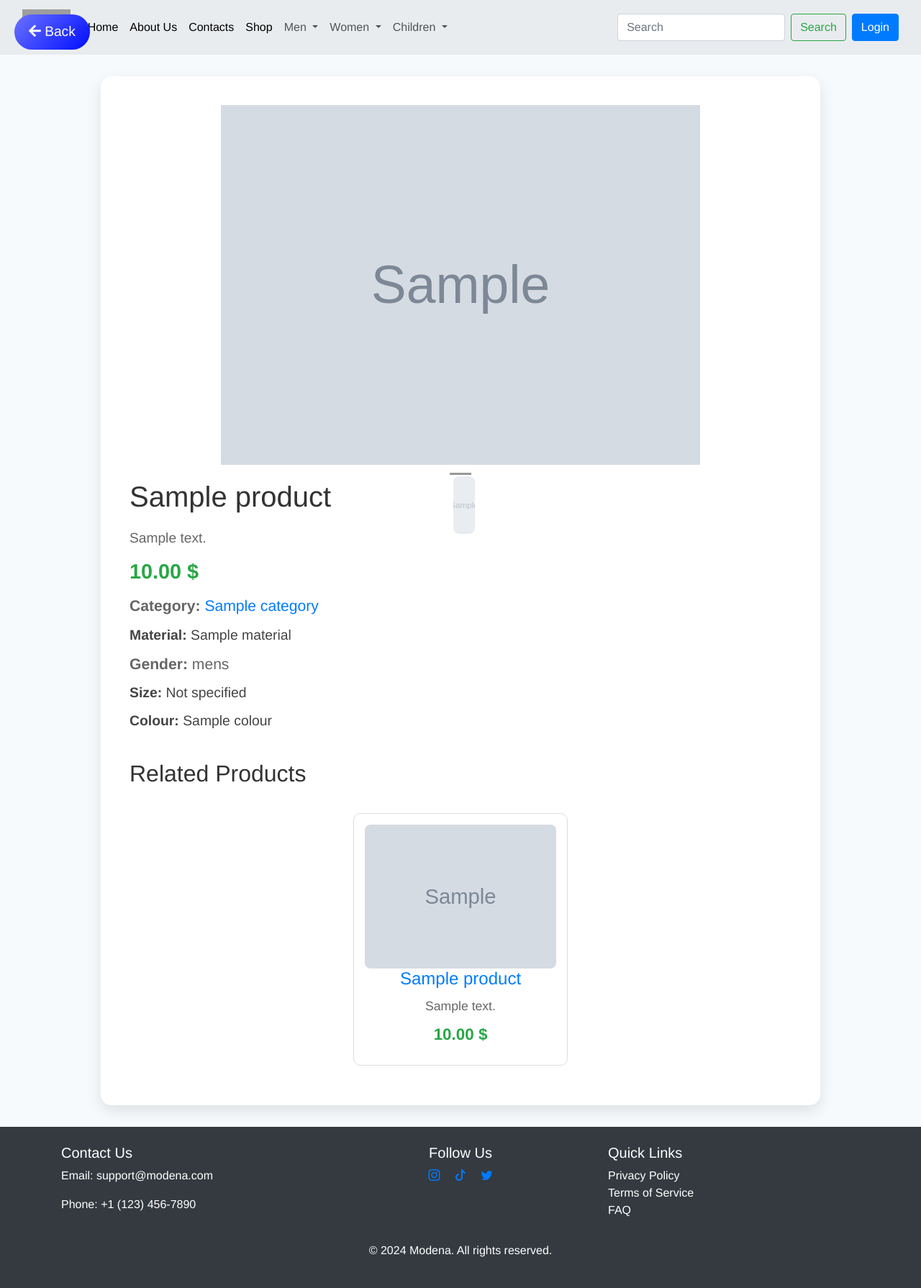
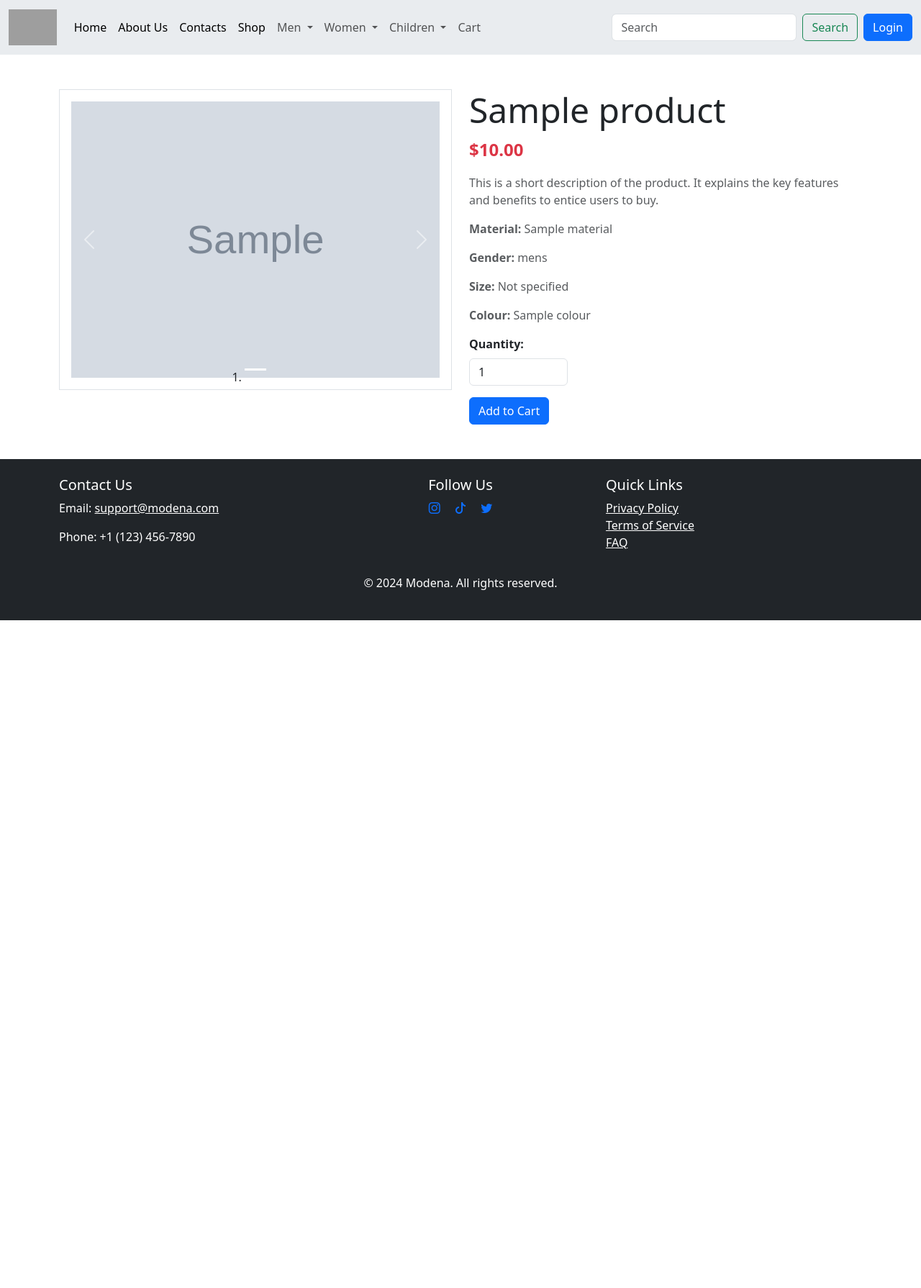
Before and after one commit to DimaPr7/modena_project, a Django app: page /products/detail/1/ in a window 1280 px wide. Shown: the whole page at 72% size. After the commit the page ends 862 px from the top, so only its background shows below. Run offline with Django 4.2, Linux system fonts and the light colour scheme; tables that the repository leaves empty hold one stand-in row (values such as "Sample post"); grey boxes marked "Sample" are stand-in pictures; some libraries are stand-ins or nearby versions; grey boxes are pictures that could not be loaded.

Commit message:
75% of version 4 (without payment)

```diff
--- a/modena_website/templates/base.html
+++ b/modena_website/templates/base.html
@@ -21,6 +21,14 @@
     transform: translateY(-5px); /* Легкий эффект подъема */
 }
 
+.navbar {
+    position: relative;
+    z-index: 1000; /* высокий z-index для navbar */
+}
+.content {
+    position: relative;
+    z-index: 999; /* Убедитесь, что контент не перекрывает navbar */
+}
     </style>
 </head>
 <body>
@@ -67,9 +75,14 @@
                 </ul>
             </li>
 
-                {% if user.is_authenticated %}
-                <li class="nav-item"><a class="nav-link" href="/view_cart/">Cart</a></li>
-                {% endif %}
+                <li class="nav-item">
+    {% if user.is_authenticated %}
+        <a class="nav-link" href="{% url 'view_cart' %}">Cart</a>
+    {% else %}
+        <a class="nav-link" href="{% url 'login' %}?next={% url 'view_cart' %}">Cart</a>
+    {% endif %}
+</li>
+
 
             </ul>
             <form class="d-flex" role="search" method="get" action="{% url 'products:product_list' %}">
--- a/products/models.py
+++ b/products/models.py
@@ -20,9 +20,7 @@ class Product(models.Model):
     colour = models.ForeignKey("core.Colour", on_delete=models.SET_NULL, null=True, blank=True)  # Link to Colour
     related_products = models.ManyToManyField("self", blank=True)  # Self-related products
     full_collection = models.ManyToManyField("self", blank=True)  # Self-related collection
+    quantity = models.PositiveIntegerField(default=0)  # New field for quantity
 
     def __str__(self):
         return self.name
-
-#   bucket = pass #unknown
-#   wanted = pass #
--- a/products/templates/products/product_detail.html
+++ b/products/templates/products/product_detail.html
@@ -1,255 +1,342 @@
+{#{% extends "base.html" %}#}
+{##}
+{#{% block content %}#}
+{#<!DOCTYPE html>#}
+{#<html lang="en">#}
+{#<head>#}
+{#    <meta charset="UTF-8">#}
+{#    <meta name="viewport" content="width=device-width, initial-scale=1.0">#}
+{#    <title>{{ product.name }} - Product Detail</title>#}
+{#    <link rel="stylesheet" href="https://cdnjs.cloudflare.com/ajax/libs/font-awesome/5.15.4/css/all.min.css">#}
+{#    <link rel="stylesheet" href="https://stackpath.bootstrapcdn.com/bootstrap/4.5.3/css/bootstrap.min.css">#}
+{#    <style>#}
+{#        body {#}
+{#            font-family: 'Helvetica Neue', sans-serif;#}
+{#            background-color: #f7fafc;#}
+{#            color: #3c4858;#}
+{#        }#}
+{##}
+{#        .product-detail {#}
+{#            background: #ffffff;#}
+{#            border-radius: 15px;#}
+{#            box-shadow: 0 8px 20px rgba(0, 0, 0, 0.1);#}
+{#            padding: 40px;#}
+{#            margin: 30px auto;#}
+{#            max-width: 1000px;#}
+{#            position: relative;#}
+{#        }#}
+{##}
+{#        .product-detail h1 {#}
+{#            font-size: 2.5em;#}
+{#            margin: 20px 0;#}
+{#            color: #333;#}
+{#        }#}
+{##}
+{#        .product-detail p {#}
+{#            font-size: 1.2em;#}
+{#            color: #666;#}
+{#            margin: 10px 0;#}
+{#        }#}
+{##}
+{#        .price {#}
+{#            font-size: 1.8em;#}
+{#            font-weight: bold;#}
+{#            color: #28a745;#}
+{#            margin: 10px 0;#}
+{#        }#}
+{##}
+{#        .details div {#}
+{#            margin-bottom: 10px;#}
+{#            font-size: 1.1em;#}
+{#            color: #444;#}
+{#        }#}
+{##}
+{#        .back-link {#}
+{#            position: absolute;#}
+{#            top: 20px;#}
+{#            left: 20px;#}
+{#            display: inline-block;#}
+{#            background: linear-gradient(135deg, #6b73ff, #000dff);#}
+{#            color: white;#}
+{#            font-size: 1.2em;#}
+{#            padding: 10px 20px;#}
+{#            border-radius: 30px;#}
+{#            text-decoration: none;#}
+{#            transition: background 0.3s, transform 0.3s;#}
+{#        }#}
+{##}
+{#        .back-link:hover {#}
+{#            background: linear-gradient(135deg, #4b4eff, #000adf);#}
+{#            transform: translateY(-3px);#}
+{#        }#}
+{##}
+{#        .carousel-inner img {#}
+{#            border-radius: 15px;#}
+{#            max-height: 500px;#}
+{#            object-fit: contain;#}
+{#            transition: transform 0.3s ease-in-out;#}
+{#        }#}
+{##}
+{#        .carousel-item {#}
+{#            position: relative;#}
+{#            overflow: hidden;#}
+{#        }#}
+{##}
+{#        .carousel-indicators {#}
+{#            bottom: -40px;#}
+{#        }#}
+{##}
+{#        .carousel-indicators li {#}
+{#            background-color: #333;#}
+{#        }#}
+{##}
+{#        .thumbnail-img {#}
+{#            width: 80px;#}
+{#            height: 80px;#}
+{#            margin: 5px;#}
+{#            border-radius: 8px;#}
+{#            cursor: pointer;#}
+{#            transition: transform 0.3s ease;#}
+{#        }#}
+{##}
+{#        .thumbnail-img:hover {#}
+{#            transform: scale(1.1);#}
+{#            border: 2px solid #007bff;#}
+{#        }#}
+{##}
+{#        .related-products {#}
+{#            margin-top: 40px;#}
+{#        }#}
+{##}
+{#        .related-products h2 {#}
+{#            font-size: 2em;#}
+{#            color: #333;#}
+{#            margin-bottom: 20px;#}
+{#        }#}
+{##}
+{#        .product {#}
+{#            background: #fff;#}
+{#            border: 1px solid #ddd;#}
+{#            border-radius: 10px;#}
+{#            padding: 15px;#}
+{#            margin: 15px;#}
+{#            transition: transform 0.3s, box-shadow 0.3s;#}
+{#            text-align: center;#}
+{#        }#}
+{##}
+{#        .product:hover {#}
+{#            transform: translateY(-5px);#}
+{#            box-shadow: 0 4px 20px rgba(0, 0, 0, 0.1);#}
+{#        }#}
+{##}
+{#        .product img {#}
+{#            border-radius: 8px;#}
+{#            max-height: 200px;#}
+{#            object-fit: cover;#}
+{#        }#}
+{##}
+{#        .product h3 {#}
+{#            font-size: 1.5em;#}
+{#            color: #333;#}
+{#        }#}
+{##}
+{#        .product p {#}
+{#            font-size: 1.1em;#}
+{#            color: #666;#}
+{#        }#}
+{##}
+{#        .product .price {#}
+{#            font-size: 1.4em;#}
+{#            color: #28a745;#}
+{#            font-weight: bold;#}
+{#        }#}
+{#    </style>#}
+{#</head>#}
+{#<body>#}
+{#    <div class="container">#}
+{#        <!-- Красивая кнопка стрелки слева сверху -->#}
+{#        <a href="javascript:history.back()" class="back-link">#}
+{#            <i class="fas fa-arrow-left"></i> Back#}
+{#        </a>#}
+{##}
+{#        <div class="product-detail">#}
+{#            <!-- Карусель изображений -->#}
+{#            <div id="product-carousel" class="carousel slide" data-ride="carousel">#}
+{#                <div class="carousel-inner">#}
+{#                    {% for photo in product.photos.all %}#}
+{#                        <div class="carousel-item {% if forloop.first %} active {% endif %}" id="carousel-item-{{ forloop.counter0 }}">#}
+{#                            <img src="{{ photo.image.url }}" class="d-block w-100" alt="{{ product.name }}">#}
+{#                        </div>#}
+{#                    {% empty %}#}
+{#                        <div class="carousel-item active">#}
+{#                            <img src="/path/to/placeholder.jpg" class="d-block w-100" alt="No image available">#}
+{#                        </div>#}
+{#                    {% endfor %}#}
+{#                </div>#}
+{#                <a class="carousel-control-prev" href="#product-carousel" role="button" data-slide="prev">#}
+{#                    <span class="carousel-control-prev-icon" aria-hidden="true"></span>#}
+{#                    <span class="sr-only">Previous</span>#}
+{#                </a>#}
+{#                <a class="carousel-control-next" href="#product-carousel" role="button" data-slide="next">#}
+{#                    <span class="carousel-control-next-icon" aria-hidden="true"></span>#}
+{#                    <span class="sr-only">Next</span>#}
+{#                </a>#}
+{#                <ol class="carousel-indicators">#}
+{#                    {% for photo in product.photos.all %}#}
+{#                        <li data-target="#product-carousel" data-slide-to="{{ forloop.counter0 }}" class="thumbnail-item" onclick="changeImage({{ forloop.counter0 }})">#}
+{#                            <img src="{{ photo.image.url }}" class="d-block w-100 thumbnail-img" alt="{{ product.name }}">#}
+{#                        </li>#}
+{#                    {% empty %}#}
+{#                        <li class="active">#}
+{#                            <img src="/path/to/placeholder.jpg" class="d-block w-100 thumbnail-img" alt="No image available">#}
+{#                        </li>#}
+{#                    {% endfor %}#}
+{#                </ol>#}
+{#            </div>#}
+{##}
+{#            <h1>{{ product.name }}</h1>#}
+{#            <p>{{ product.description|safe }}</p>#}
+{#            <div class="price">{{ product.price }} $</div>#}
+{#            <div class="details">#}
+{#                <div>#}
+{#                    <p><strong>Category:</strong>#}
+{#                        <a href="{% url 'products:category_products' category_name=product.category.name %}">#}
+{#                            {{ product.category.name }}#}
+{#                        </a>#}
+{#                    </p>#}
+{##}
+{#                    {% if user.is_staff %}#}
+{#                        <div><strong>Discount:</strong> {{ product.discount.name|default:"No discount" }}</div>#}
+{#                        <div><strong>SKU:</strong> {{ product.sku }}</div>#}
+{#                    {% endif %}#}
+{#                    <div><strong>Material:</strong> {{ product.material.name|default:"Not specified" }}</div>#}
+{#                    <p><strong>Gender:</strong> {{ product.gender.name }}</p>#}
+{#                    <div><strong>Size:</strong> {{ product.size.name|default:"Not specified" }}</div>#}
+{#                    <div><strong>Colour:</strong> {{ product.colour.name|default:"Not specified" }}</div>#}
+{#                </div>#}
+{#            </div>#}
+{##}
+{#            {% if product.related_products.exists %}#}
+{#                <div class="related-products">#}
+{#                    <h2>Related Products</h2>#}
+{#                    <div class="d-flex flex-wrap justify-content-center">#}
+{#                        {% for related_product in product.related_products.all %}#}
+{#                            <div class="product">#}
+{#                                {% if related_product.photos.first %}#}
+{#                                    <img src="{{ related_product.photos.first.image.url }}" alt="{{ related_product.name }}">#}
+{#                                {% else %}#}
+{#                                    <img src="/path/to/placeholder.jpg" alt="No image available">#}
+{#                                {% endif %}#}
+{#                                <h3><a href="{% url 'products:detail' related_product.pk %}">{{ related_product.name }}</a></h3>#}
+{#                                <p>{{ related_product.description }}</p>#}
+{#                                <div class="price">{{ related_product.price }} $</div>#}
+{#                            </div>#}
+{#                        {% empty %}#}
+{#                            <p>No related products.</p>#}
+{#                        {% endfor %}#}
+{#                    </div>#}
+{#                </div>#}
+{#            {% endif %}#}
+{#        </div>#}
+{#    </div>#}
+{##}
+{#    <script src="https://code.jquery.com/jquery-3.5.1.slim.min.js"></script>#}
+{#    <script src="https://cdn.jsdelivr.net/npm/@popperjs/core@2.9.2/dist/umd/popper.min.js"></script>#}
+{#    <script src="https://stackpath.bootstrapcdn.com/bootstrap/4.5.3/js/bootstrap.min.js"></script>#}
+{#    <script>#}
+{#        function changeImage(index) {#}
+{#            // Меняем активное изображение карусели#}
+{#            var newImage = document.querySelectorAll('.carousel-item')[index];#}
+{#            var activeImage = document.querySelector('.carousel-item.active');#}
+{#            activeImage.classList.remove('active');#}
+{#            newImage.classList.add('active');#}
+{#        }#}
+{#    </script>#}
+{#</body>#}
+{#</html>#}
+{#{% endblock %}#}
 {% extends "base.html" %}
-
 {% block content %}
 <!DOCTYPE html>
 <html lang="en">
 <head>
   <meta charset="UTF-8">
   <meta name="viewport" content="width=device-width, initial-scale=1.0">
-    <title>{{ product.name }} - Product Detail</title>
-    <link rel="stylesheet" href="https://cdnjs.cloudflare.com/ajax/libs/font-awesome/5.15.4/css/all.min.css">
-    <link rel="stylesheet" href="https://stackpath.bootstrapcdn.com/bootstrap/4.5.3/css/bootstrap.min.css">
-    <style>
-        body {
-            font-family: 'Helvetica Neue', sans-serif;
-            background-color: #f7fafc;
-            color: #3c4858;
-        }
-
-        .product-detail {
-            background: #ffffff;
-            border-radius: 15px;
-            box-shadow: 0 8px 20px rgba(0, 0, 0, 0.1);
-            padding: 40px;
-            margin: 30px auto;
-            max-width: 1000px;
-            position: relative;
-        }
-
-        .product-detail h1 {
-            font-size: 2.5em;
-            margin: 20px 0;
-            color: #333;
-        }
-
-        .product-detail p {
-            font-size: 1.2em;
-            color: #666;
-            margin: 10px 0;
-        }
-
-        .price {
-            font-size: 1.8em;
-            font-weight: bold;
-            color: #28a745;
-            margin: 10px 0;
-        }
-
-        .details div {
-            margin-bottom: 10px;
-            font-size: 1.1em;
-            color: #444;
-        }
-
-        .back-link {
-            position: absolute;
-            top: 20px;
-            left: 20px;
-            display: inline-block;
-            background: linear-gradient(135deg, #6b73ff, #000dff);
-            color: white;
-            font-size: 1.2em;
-            padding: 10px 20px;
-            border-radius: 30px;
-            text-decoration: none;
-            transition: background 0.3s, transform 0.3s;
-        }
-
-        .back-link:hover {
-            background: linear-gradient(135deg, #4b4eff, #000adf);
-            transform: translateY(-3px);
-        }
-
-        .carousel-inner img {
-            border-radius: 15px;
-            max-height: 500px;
-            object-fit: contain;
-            transition: transform 0.3s ease-in-out;
-        }
-
-        .carousel-item {
-            position: relative;
-            overflow: hidden;
-        }
-
-        .carousel-indicators {
-            bottom: -40px;
-        }
-
-        .carousel-indicators li {
-            background-color: #333;
-        }
-
-        .thumbnail-img {
-            width: 80px;
-            height: 80px;
-            margin: 5px;
-            border-radius: 8px;
-            cursor: pointer;
-            transition: transform 0.3s ease;
-        }
-
-        .thumbnail-img:hover {
-            transform: scale(1.1);
-            border: 2px solid #007bff;
-        }
-
-        .related-products {
-            margin-top: 40px;
-        }
-
-        .related-products h2 {
-            font-size: 2em;
-            color: #333;
-            margin-bottom: 20px;
-        }
-
-        .product {
-            background: #fff;
-            border: 1px solid #ddd;
-            border-radius: 10px;
-            padding: 15px;
-            margin: 15px;
-            transition: transform 0.3s, box-shadow 0.3s;
-            text-align: center;
-        }
-
-        .product:hover {
-            transform: translateY(-5px);
-            box-shadow: 0 4px 20px rgba(0, 0, 0, 0.1);
-        }
-
-        .product img {
-            border-radius: 8px;
-            max-height: 200px;
-            object-fit: cover;
-        }
-
-        .product h3 {
-            font-size: 1.5em;
-            color: #333;
-        }
-
-        .product p {
-            font-size: 1.1em;
-            color: #666;
-        }
-
-        .product .price {
-            font-size: 1.4em;
-            color: #28a745;
-            font-weight: bold;
-        }
-    </style>
+  <title>Product Details</title>
+  <!-- Bootstrap CSS -->
+  <link href="https://cdn.jsdelivr.net/npm/bootstrap@5.3.0-alpha1/dist/css/bootstrap.min.css" rel="stylesheet">
 </head>
 <body>
-    <div class="container">
-        <!-- Красивая кнопка стрелки слева сверху -->
-        <a href="javascript:history.back()" class="back-link">
-            <i class="fas fa-arrow-left"></i> Back
-        </a>
 
-        <div class="product-detail">
-            <!-- Карусель изображений -->
-            <div id="product-carousel" class="carousel slide" data-ride="carousel">
+  <div class="container my-5">
+    <div class="row">
+      <!-- Product Image -->
+      <div class="col-md-6">
+    <div id="product-carousel" class="carousel slide border p-3 text-center" data-bs-ride="carousel">
+        <!-- Индикаторы (точки внизу карусели) -->
+        <ol class="carousel-indicators">
+            {% for photo in product.photos.all %}
+                <li data-bs-target="#product-carousel" data-bs-slide-to="{{ forloop.counter0 }}" class="{% if forloop.first %}active{% endif %}"></li>
+            {% endfor %}
+        </ol>
+
+        <!-- Слайды -->
         <div class="carousel-inner">
             {% for photo in product.photos.all %}
-                        <div class="carousel-item {% if forloop.first %} active {% endif %}" id="carousel-item-{{ forloop.counter0 }}">
-                            <img src="{{ photo.image.url }}" class="d-block w-100" alt="{{ product.name }}">
+                <div class="carousel-item {% if forloop.first %}active{% endif %}">
+                    <img src="{{ photo.image.url }}" class="d-block w-100 img-fluid" alt="{{ product.name }}" style="max-height: 400px; object-fit: contain;">
                 </div>
             {% empty %}
                 <div class="carousel-item active">
-                            <img src="/path/to/placeholder.jpg" class="d-block w-100" alt="No image available">
+                    <img src="https://via.placeholder.com/400" class="d-block w-100 img-fluid" alt="No image available" style="max-height: 400px; object-fit: contain;">
                 </div>
             {% endfor %}
         </div>
-                <a class="carousel-control-prev" href="#product-carousel" role="button" data-slide="prev">
+
+        <!-- Навигация (стрелки) -->
+        <a class="carousel-control-prev" href="#product-carousel" role="button" data-bs-slide="prev">
             <span class="carousel-control-prev-icon" aria-hidden="true"></span>
             <span class="sr-only">Previous</span>
         </a>
-                <a class="carousel-control-next" href="#product-carousel" role="button" data-slide="next">
+        <a class="carousel-control-next" href="#product-carousel" role="button" data-bs-slide="next">
             <span class="carousel-control-next-icon" aria-hidden="true"></span>
             <span class="sr-only">Next</span>
         </a>
-                <ol class="carousel-indicators">
-                    {% for photo in product.photos.all %}
-                        <li data-target="#product-carousel" data-slide-to="{{ forloop.counter0 }}" class="thumbnail-item" onclick="changeImage({{ forloop.counter0 }})">
-                            <img src="{{ photo.image.url }}" class="d-block w-100 thumbnail-img" alt="{{ product.name }}">
-                        </li>
-                    {% empty %}
-                        <li class="active">
-                            <img src="/path/to/placeholder.jpg" class="d-block w-100 thumbnail-img" alt="No image available">
-                        </li>
-                    {% endfor %}
-                </ol>
-            </div>
-
-            <h1>{{ product.name }}</h1>
-            <p>{{ product.description|safe }}</p>
-            <div class="price">{{ product.price }} $</div>
-            <div class="details">
-                <div>
-                    <p><strong>Category:</strong>
-                        <a href="{% url 'products:category_products' category_name=product.category.name %}">
-                            {{ product.category.name }}
-                        </a>
-                    </p>
-
-                    {% if user.is_staff %}
-                        <div><strong>Discount:</strong> {{ product.discount.name|default:"No discount" }}</div>
-                        <div><strong>SKU:</strong> {{ product.sku }}</div>
-                    {% endif %}
-                    <div><strong>Material:</strong> {{ product.material.name|default:"Not specified" }}</div>
-                    <p><strong>Gender:</strong> {{ product.gender.name }}</p>
-                    <div><strong>Size:</strong> {{ product.size.name|default:"Not specified" }}</div>
-                    <div><strong>Colour:</strong> {{ product.colour.name|default:"Not specified" }}</div>
     </div>
 </div>
 
-            {% if product.related_products.exists %}
-                <div class="related-products">
-                    <h2>Related Products</h2>
-                    <div class="d-flex flex-wrap justify-content-center">
-                        {% for related_product in product.related_products.all %}
-                            <div class="product">
-                                {% if related_product.photos.first %}
-                                    <img src="{{ related_product.photos.first.image.url }}" alt="{{ related_product.name }}">
-                                {% else %}
-                                    <img src="/path/to/placeholder.jpg" alt="No image available">
-                                {% endif %}
-                                <h3><a href="{% url 'products:detail' related_product.pk %}">{{ related_product.name }}</a></h3>
-                                <p>{{ related_product.description }}</p>
-                                <div class="price">{{ related_product.price }} $</div>
+
+      <!-- Product Details -->
+      <div class="col-md-6">
+        <h1 class="display-5">{{ product.name }}</h1>
+        <p class="text-danger fw-bold fs-4">${{ product.price }}</p>
+        <p class="text-muted">
+          This is a short description of the product. It explains the key features and benefits to entice users to buy.
+        </p>
+        <p class="text-muted">
+    <strong>Material:</strong> {{ product.material.name|default:"Not specified" }}</p>
+        <p class="text-muted"><strong>Gender:</strong> {{ product.gender.name }}</p>
+        <p class="text-muted"><strong>Size:</strong> {{ product.size.name|default:"Not specified" }}</p>
+        <p class="text-muted"><strong>Colour:</strong> {{ product.colour.name|default:"Not specified" }}</p>
+
+
+        <div class="my-3">
+    <label for="quantity" class="form-label fw-semibold">Quantity:</label>
+    <input type="number" id="quantity" class="form-control w-25" value="1" min="1" readonly>
 </div>
-                        {% empty %}
-                            <p>No related products.</p>
-                        {% endfor %}
+
+        <a href="{% url 'add_to_cart' product.id %}" class="btn btn-primary">Add to Cart</a>
       </div>
-                </div>
-            {% endif %}
     </div>
   </div>
 
-    <script src="https://code.jquery.com/jquery-3.5.1.slim.min.js"></script>
-    <script src="https://cdn.jsdelivr.net/npm/@popperjs/core@2.9.2/dist/umd/popper.min.js"></script>
-    <script src="https://stackpath.bootstrapcdn.com/bootstrap/4.5.3/js/bootstrap.min.js"></script>
+  <!-- Bootstrap JS Bundle -->
+  <script src="https://cdn.jsdelivr.net/npm/bootstrap@5.3.0-alpha1/dist/js/bootstrap.bundle.min.js"></script>
   <script>
-        function changeImage(index) {
-            // Меняем активное изображение карусели
-            var newImage = document.querySelectorAll('.carousel-item')[index];
-            var activeImage = document.querySelector('.carousel-item.active');
-            activeImage.classList.remove('active');
-            newImage.classList.add('active');
+    function addToCart() {
+      const quantity = document.getElementById('quantity').value;
+      alert(`Added ${quantity} item(s) to the cart!`);
+    //   window.location.href = 'cart.html'
     }
   </script>
 </body>
```
Lines whose indentation alone changed are shown as unchanged.
